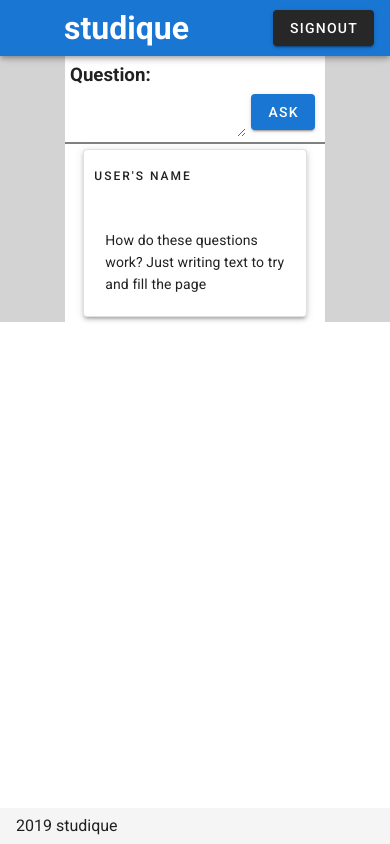
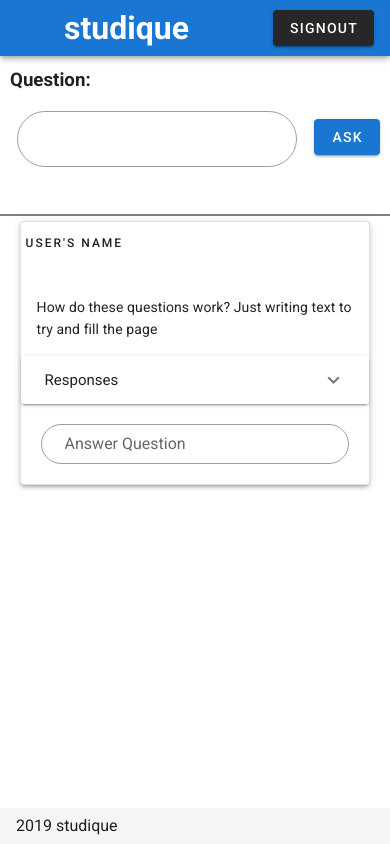
Before and after one commit to davidjes97/studique, a Vue app in the folder studique/: page / in a window 390 px wide. Built offline with nearby package versions, Linux system fonts and the light colour scheme.

Commit message:
Added in comments....and alot of other stuff
Just need to make some javascript too do this with real data.

```diff
--- a/studique/src/components/Dashboard.vue
+++ b/studique/src/components/Dashboard.vue
@@ -6,22 +6,50 @@
         <div id="askForm">
           <h3 id="label" for="question">Question:</h3>
           <p></p>
-          <textarea v-model="text" rows="0" max-rows="4" id="question"></textarea>
+          <v-container fluid>
+            <v-textarea clearable clear-icon="x" auto-grow rounded outlined rows="1"></v-textarea>
+          </v-container>
 
           <v-btn color="primary" @click="buttonHandler" id="askButton">Ask</v-btn>
         </div>
         <div id="cards">
           <v-list-item>
-                <v-card id="questionCard" class="mx-auto"
-                max-width="1000px"
+            <v-card id="questionCard" class="mx-auto" max-width="1000px" outlined :elevation="3">
+              <div id="username" class="overline mb-4">USER's NAME</div>
+              <v-card-text>
+                <div
+                  class="text--primary"
+                >How do these questions work? Just writing text to try and fill the page</div>
+              </v-card-text>
+              <v-expansion-panels>
+                <v-expansion-panel>
+                  <v-expansion-panel-header>Responses</v-expansion-panel-header>
+                  <v-expansion-panel-content>
+                    <v-card>
+                      <v-card-text>This is my comment</v-card-text>
+                    </v-card>
+                    <v-card>
+                      <v-card-text>Don't mind me just commenting on this very very very interesting question</v-card-text>
+                    </v-card>
+                  </v-expansion-panel-content>
+                </v-expansion-panel>
+              </v-expansion-panels>
+              <v-card-actions>
+                <v-container fluid>
+                  <v-textarea
+                    id="commentInput"
+                    label="Answer Question"
+                    clearable
+                    clear-icon="x"
+                    auto-grow
+                    rounded
                     outlined
-                :elevation="3"
-                >
-                <div id ="username" class="overline mb-4">USER's NAME</div>
-                <v-card-text>
-                <div class="text--primary">
-                    How do these questions work? Just writing text to try and fill the page</div>
-                </v-card-text>
+                    rows="1"
+                    dense
+                    hide-details
+                  ></v-textarea>
+                </v-container>
+              </v-card-actions>
             </v-card>
           </v-list-item>
         </div>
@@ -30,7 +58,6 @@
     </div>
   </div>
 </template>
-
 <script>
 export default {
   // data: function(){
@@ -40,9 +67,15 @@
 </script>
 
 <style scoped>
+#label {
+  padding: 5px;
+}
+#commentCard {
+  width: 100%;
+}
+
 #questionCard {
-    margin: 5px;
-    padding: 5px;
+  margin-top: 5px;
   width: 98%;
 }
 
@@ -60,7 +93,6 @@
   grid-template-columns: 4fr 1fr;
   grid-template-rows: 1fr auto;
   border-bottom: 2px solid gray;
-  padding: 5px;
 }
 
 #tagColumn {
@@ -79,5 +111,27 @@
 
 #askButton {
   margin: 5px;
+  margin-top: 20px;
+}
+
+@media only screen and (max-width: 1026px) {
+  #emptyColumn {
+    display: none;
+  }
+  #tagColumn {
+    display: none;
+  }
+
+  #askForm {
+    display: grid;
+    grid-template-columns: 4fr 1fr;
+    grid-template-rows: 1fr auto;
+    border-bottom: 2px solid gray;
+    padding: 5px;
+  }
+  #dashboard {
+    display: grid;
+    grid-template-columns: auto;
+  }
 }
 </style>
```
Lines whose indentation alone changed are shown as unchanged.
